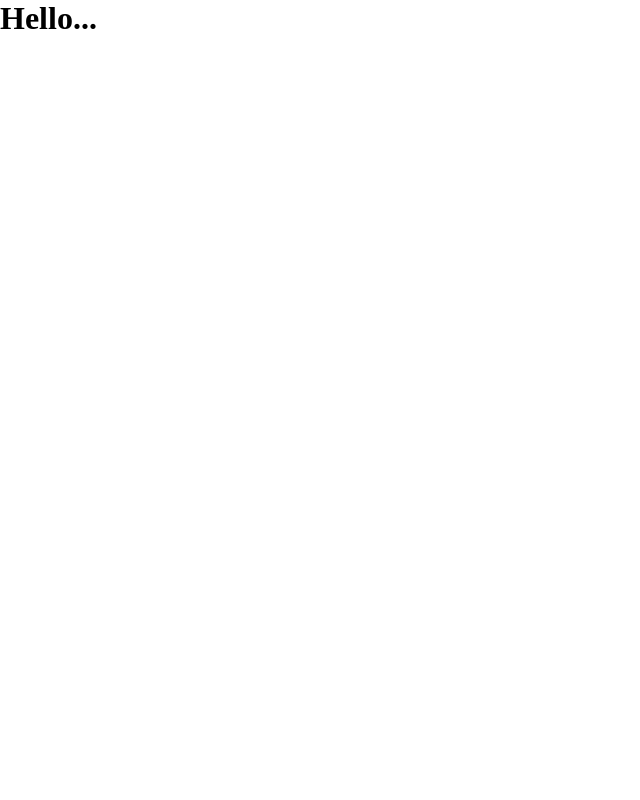
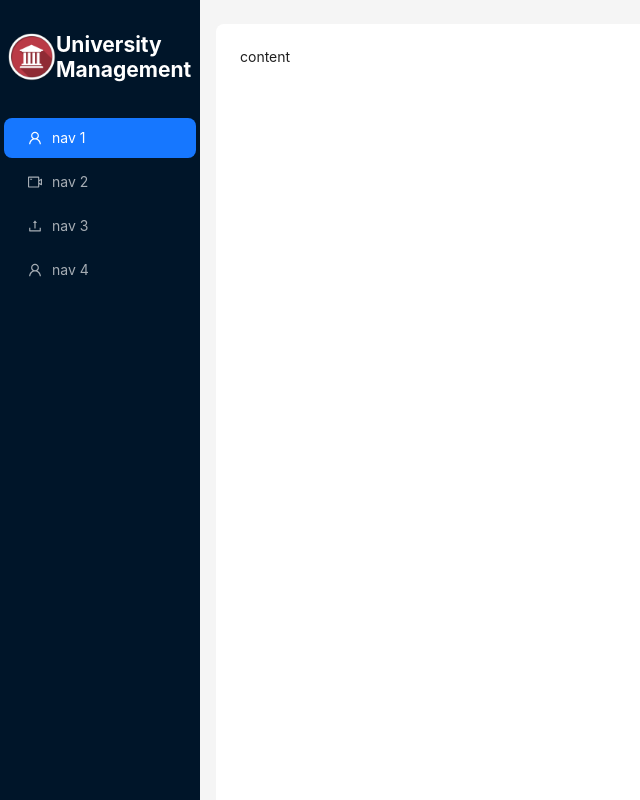
Before and after one commit to aHasnat1997/university-management-system-frontend, a React (Vite) app: page / in a window 1280 px wide. Shown: the whole page, without its empty margins (0-640 px from the left). Built offline with nearby package versions, Linux system fonts and the light colour scheme.

Commit message:
ADD: MainLayout

```diff
--- a/src/App.tsx
+++ b/src/App.tsx
@@ -1,8 +1,10 @@
+import MainLayout from "./layout/MainLayout";
+
 function App() {
 
   return (
     <>
-      <h1>Hello...</h1>
+      <MainLayout />
     </>
   )
 }
--- /dev/null
+++ b/src/layout/MainLayout.tsx
@@ -0,0 +1,67 @@
+import React from 'react';
+import { UploadOutlined, UserOutlined, VideoCameraOutlined } from '@ant-design/icons';
+import { Layout, Menu, theme } from 'antd';
+import logo from '../assets/favicon.png'
+
+const { Content, Sider } = Layout;
+
+const items = [UserOutlined, VideoCameraOutlined, UploadOutlined, UserOutlined].map(
+    (icon, index) => ({
+        key: String(index + 1),
+        icon: React.createElement(icon),
+        label: `nav ${index + 1}`,
+    }),
+);
+
+const MainLayout: React.FC = () => {
+    const {
+        token: { colorBgContainer, borderRadiusLG },
+    } = theme.useToken();
+
+    return (
+        <Layout>
+            <Sider
+                breakpoint="lg"
+                collapsedWidth="0"
+                onBreakpoint={(broken) => {
+                    console.log(broken);
+                }}
+                onCollapse={(collapsed, type) => {
+                    console.log(collapsed, type);
+                }}
+            >
+                <div
+                    style={{
+                        margin: '2rem .5rem',
+                        color: '#fff',
+                        display: 'flex',
+                        alignItems: 'center'
+                    }}
+                >
+                    <img src={logo} alt="logo" style={{ width: '3rem', height: '3rem' }} />
+                    <h1>University <br /> Management</h1>
+                </div>
+                <Menu theme="dark" mode="inline" defaultSelectedKeys={['1']} items={items} />
+            </Sider>
+            <Layout>
+                {/* <Header style={{ padding: 0, background: colorBgContainer }} /> */}
+                <div style={{ overflow: 'auto', height: '100vh' }}>
+                    <Content style={{ margin: '24px 16px 0' }}>
+                        <div
+                            style={{
+                                padding: 24,
+                                minHeight: '100vh',
+                                background: colorBgContainer,
+                                borderRadius: borderRadiusLG,
+                            }}
+                        >
+                            content
+                        </div>
+                    </Content>
+                </div>
+            </Layout>
+        </Layout>
+    );
+};
+
+export default MainLayout;
```
